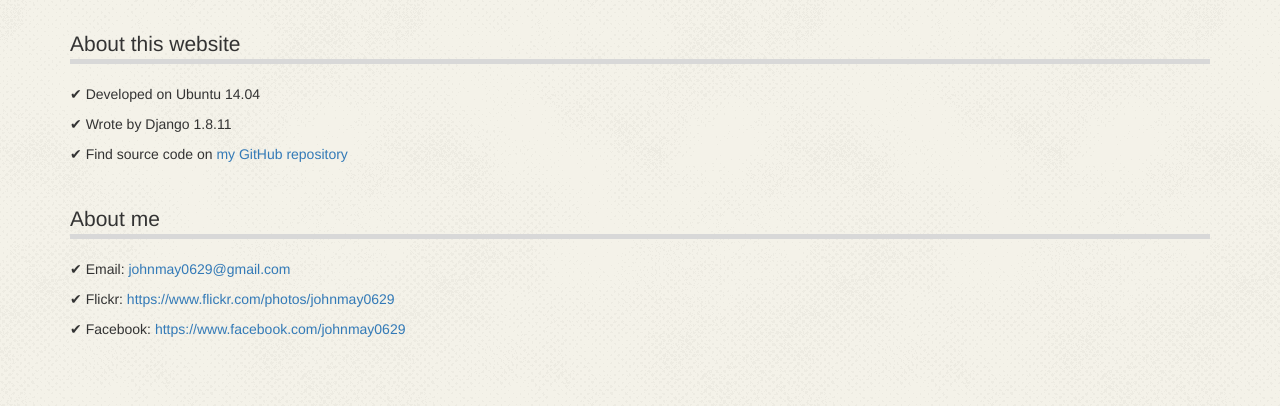
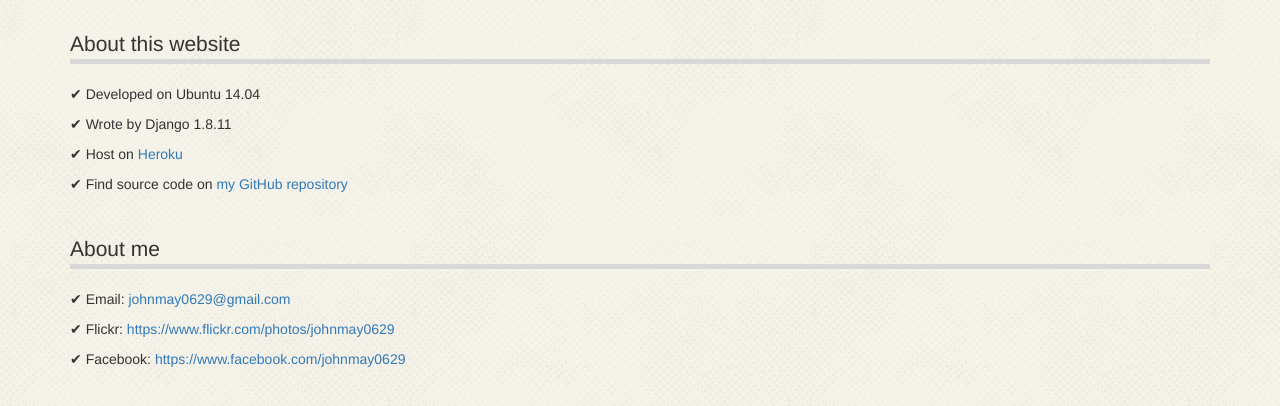
Before and after one commit to CutestPiglet/RobertHWChiang, a Django app: page /about/ in a window 1280 px wide. Shown: the part 51-457 px from the top of the page. Run offline with Django 3.2, Linux system fonts and the light colour scheme; some libraries are stand-ins or nearby versions.

Commit message:
modify about my site information: add host on Heroku

```diff
--- a/templates/about.html
+++ b/templates/about.html
@@ -10,11 +10,11 @@
     <legend>About this website</legend>
     <p>Developed on Ubuntu 14.04</p>
     <p>Wrote by Django 1.8.11</p>
-    <!-- <p>Host on
-      <a href="https://www.pythonanywhere.com/" target="_blank">
-        PythonAnywhere
+    <p>Host on
+      <a href="https://www.heroku.com/" target="_blank">
+        Heroku
       </a>
-    </p> -->
+    </p>
     <p>Find source code on
       <a href="https://github.com/RobertH-W-Chiang/RobertHWChiang" target="_blank">
         my GitHub repository
```
